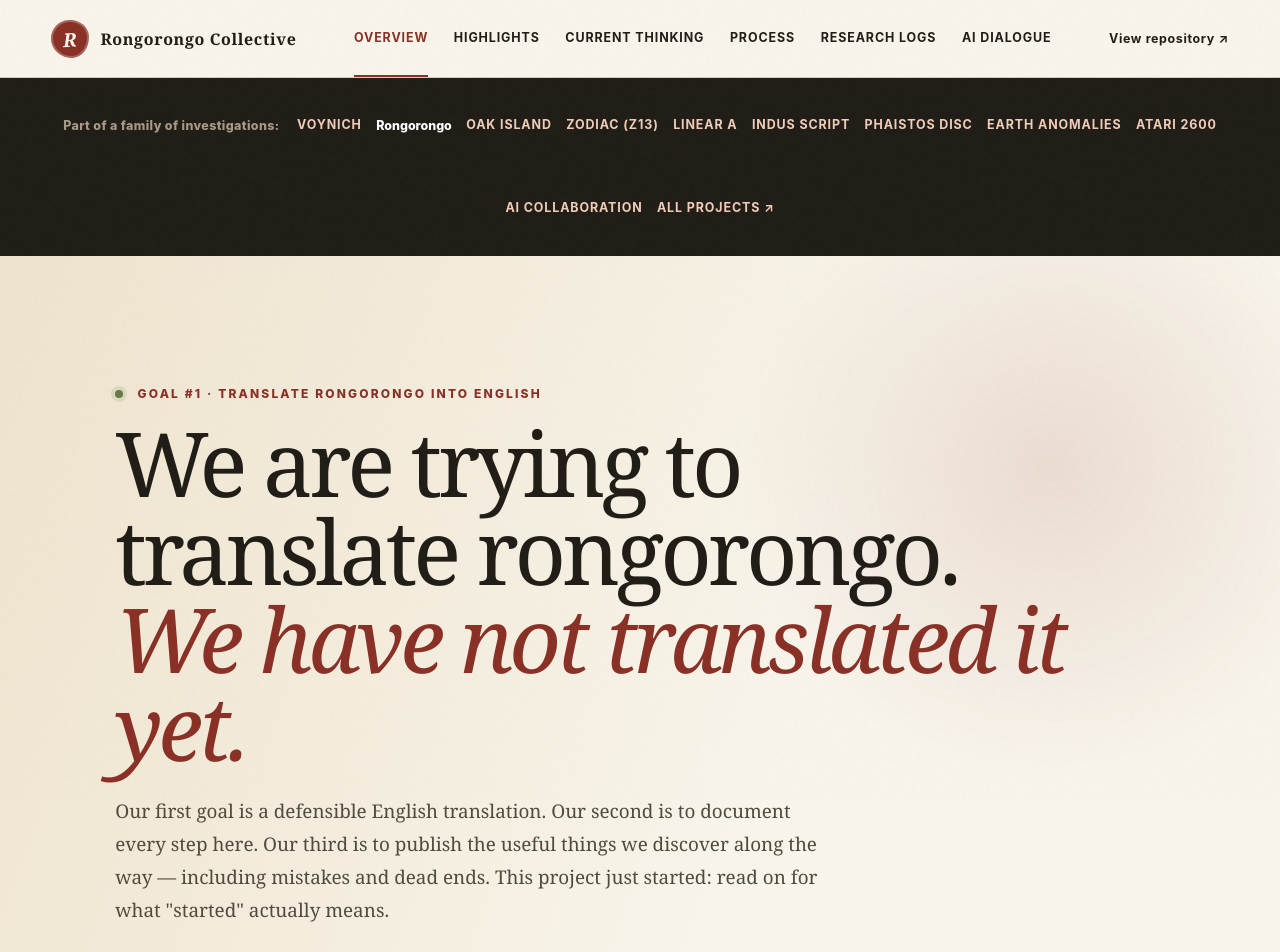
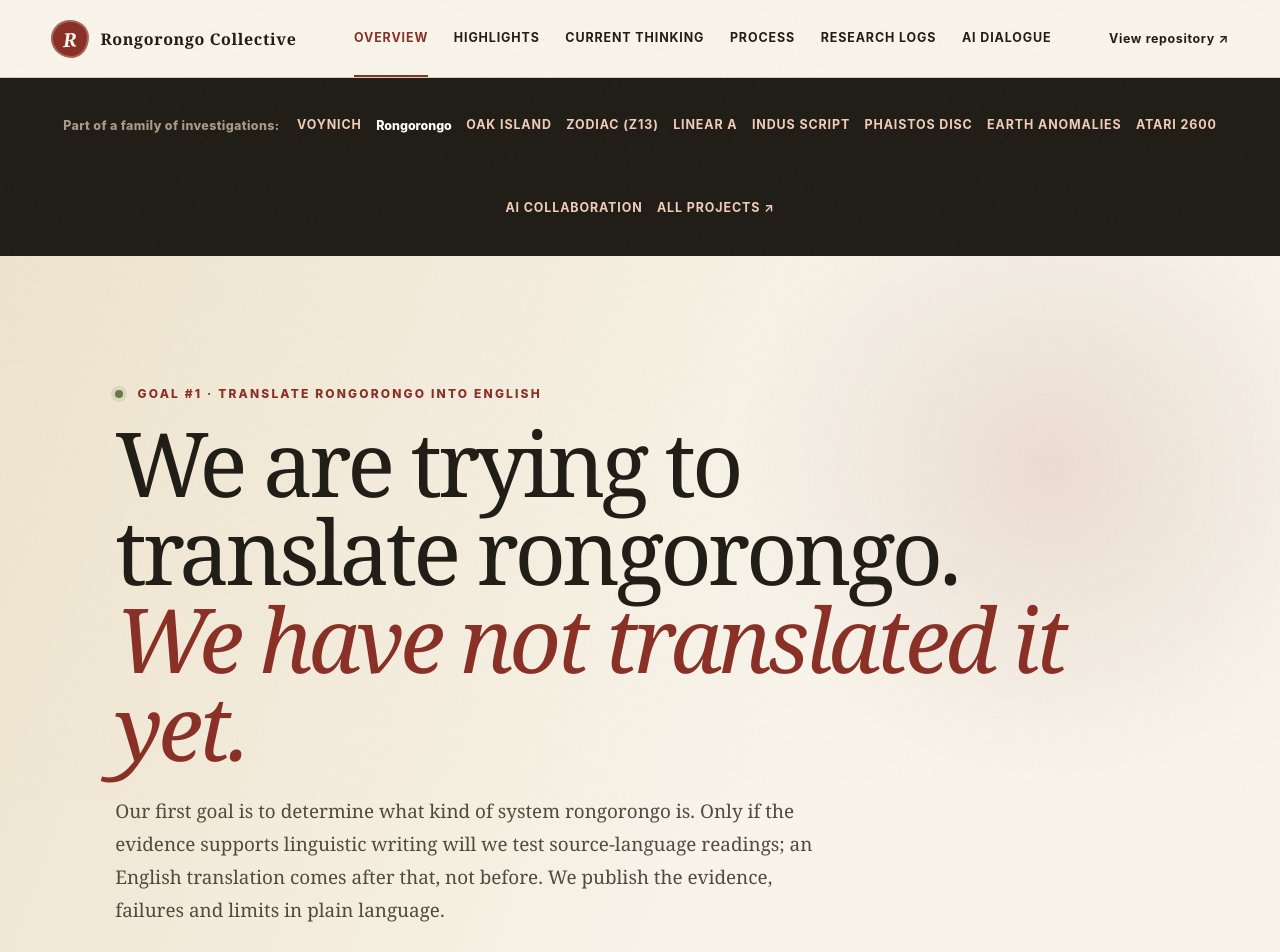
Before and after one commit to SoylentAquamarine/rongorongo-collective, a plain HTML site: page docs/index.html in a window 1280 px wide. Shown: the top 952 px of the page. Drawn offline with Linux system fonts and the light colour scheme; no server answers.

Commit message:
docs: correct homepage goal order

```diff
--- a/docs/index.html
+++ b/docs/index.html
@@ -47,7 +47,7 @@
       <div class="hero">
         <div class="eyebrow"><span class="live-dot"></span> Goal #1 · Translate rongorongo into English</div>
         <h1 id="overview-title">We are trying to translate rongorongo.<br><em>We have not translated it yet.</em></h1>
-        <p class="lede">Our first goal is a defensible English translation. Our second is to document every step here. Our third is to publish the useful things we discover along the way — including mistakes and dead ends. This project just started: read on for what "started" actually means.</p>
+        <p class="lede">Our first goal is to determine what kind of system rongorongo is. Only if the evidence supports linguistic writing will we test source-language readings; an English translation comes after that, not before. We publish the evidence, failures and limits in plain language.</p>
         <div class="hero-actions">
           <a class="button primary" href="#highlights-title">See where things stand</a>
           <a class="button secondary" href="#dialogue">Read the starting plan</a>
```
